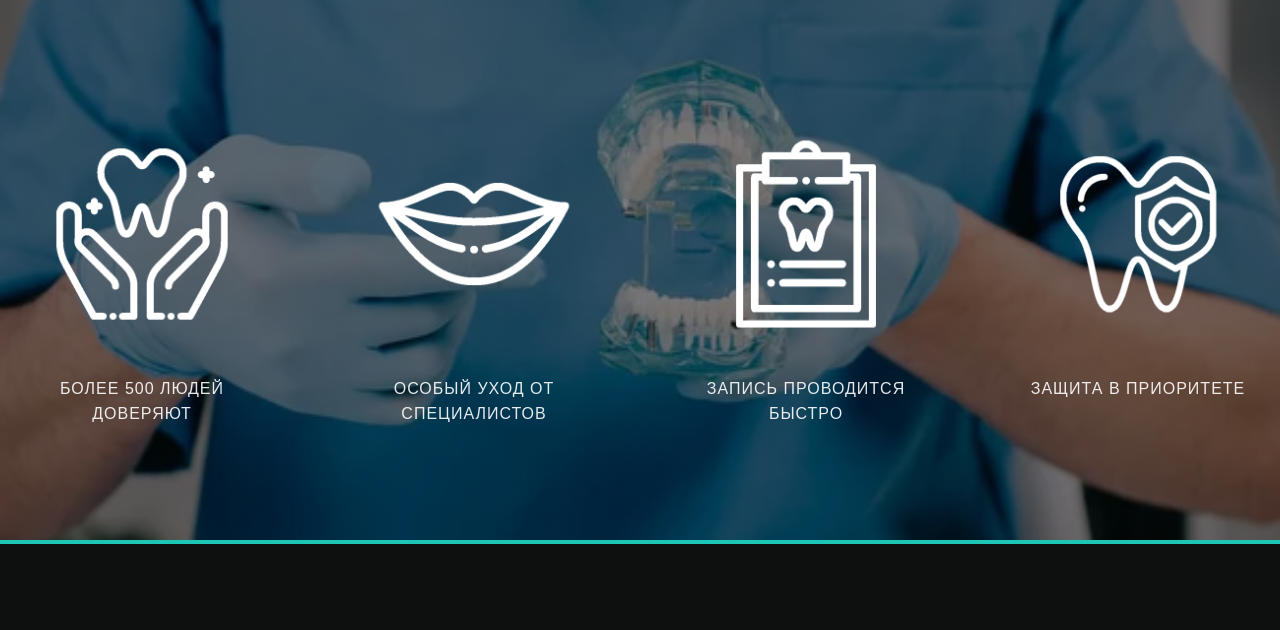
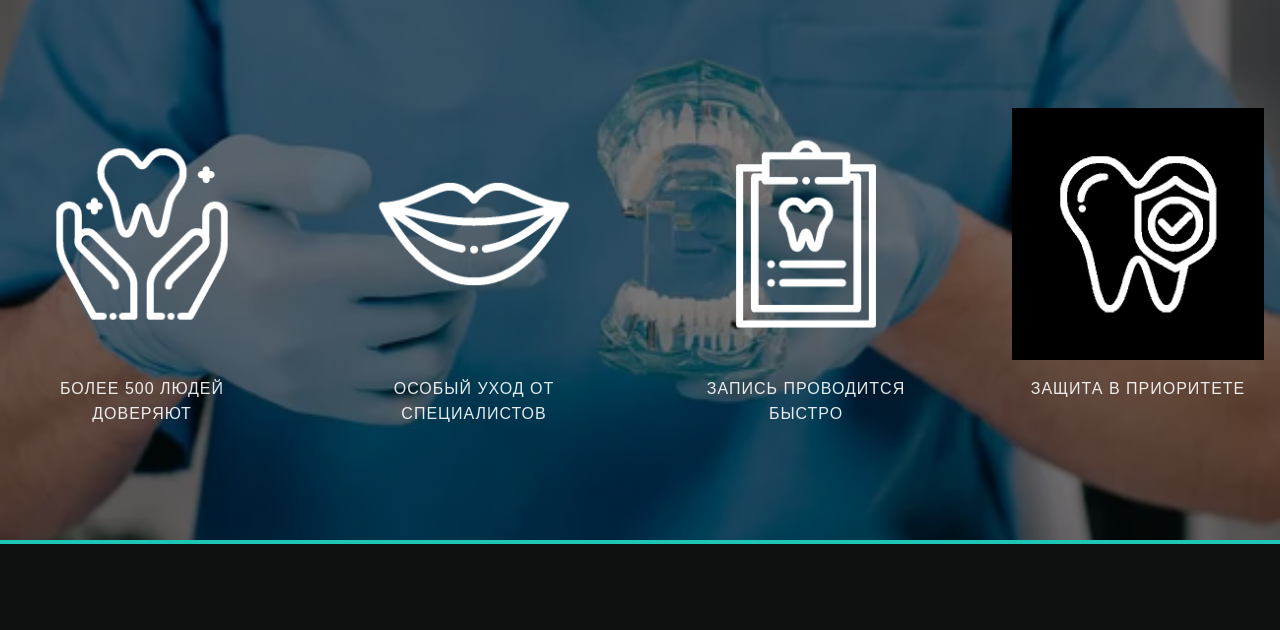
Before and after one commit to cherrry-rin/33teeth.github.io, a plain HTML site: page about.html in a window 1280 px wide. Shown: the part 1560-2190 px from the top of the page. Drawn offline with Linux system fonts and the light colour scheme; a web font is replaced by a local one.

Commit message:
Update about.html

```diff
--- a/about.html
+++ b/about.html
@@ -115,7 +115,7 @@
                     </div>
 
                     <div class = "facts-item">
-                        <img src = "/images/tooth.png"></img>
+                        <img src = "/images/tooth.jpg"></img>
                         <div class = "facts-info">
                             <p class = "text">защита в приоритете</p>
                         </div>
```
